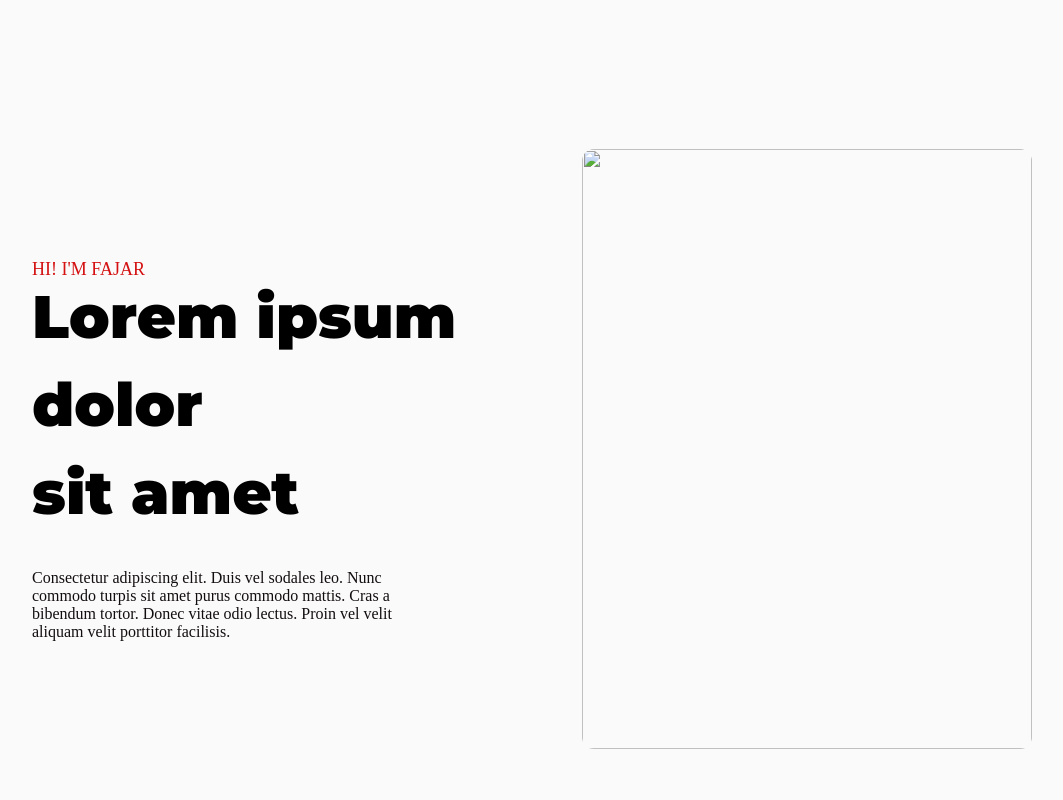
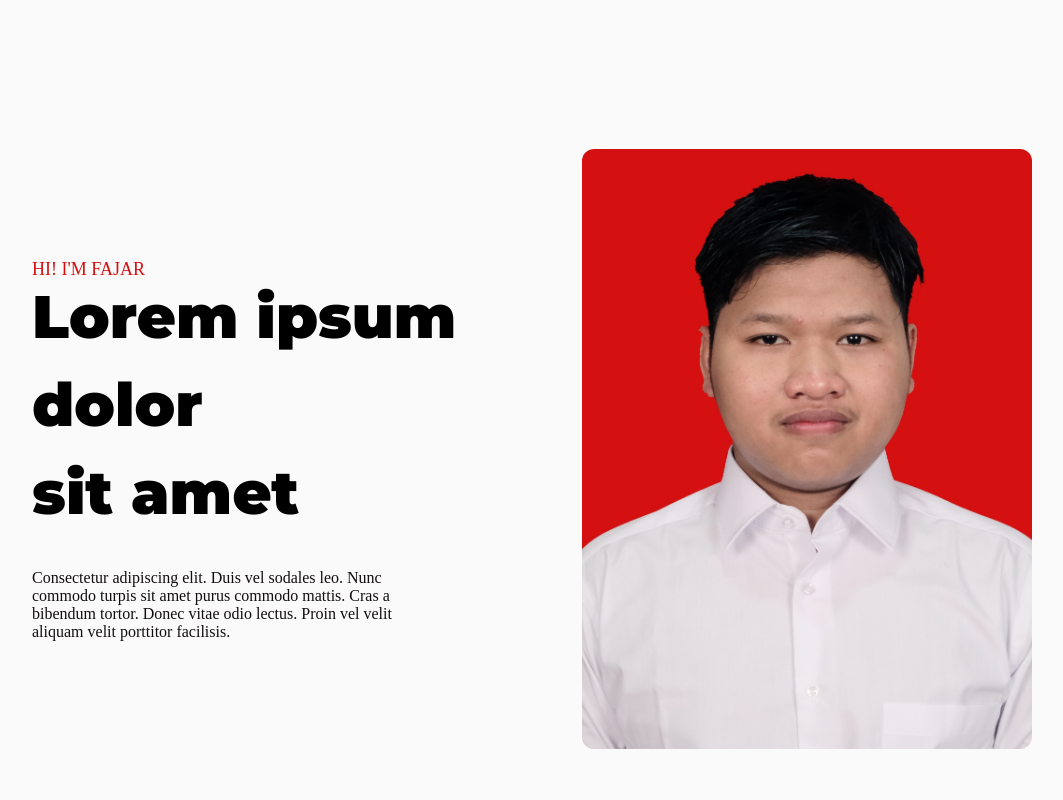
Before and after one commit to fajarrw/fajar, a plain HTML site: page index.html in a window 1280 px wide. Shown: the top 800 px of the page, without its empty margins (108-1171 px from the left). Drawn offline with Linux system fonts and the light colour scheme; a web font is replaced by a local one.

Commit message:
Update index.html

```diff
--- a/index.html
+++ b/index.html
@@ -33,7 +33,7 @@
           porttitor facilisis. </p>
       </div>
       <div class="right">
-        <img src="./image/profile.jpg" alt="">
+        <img src="profile.jpg" alt="">
       </div>
     </div>
   </section>
```
